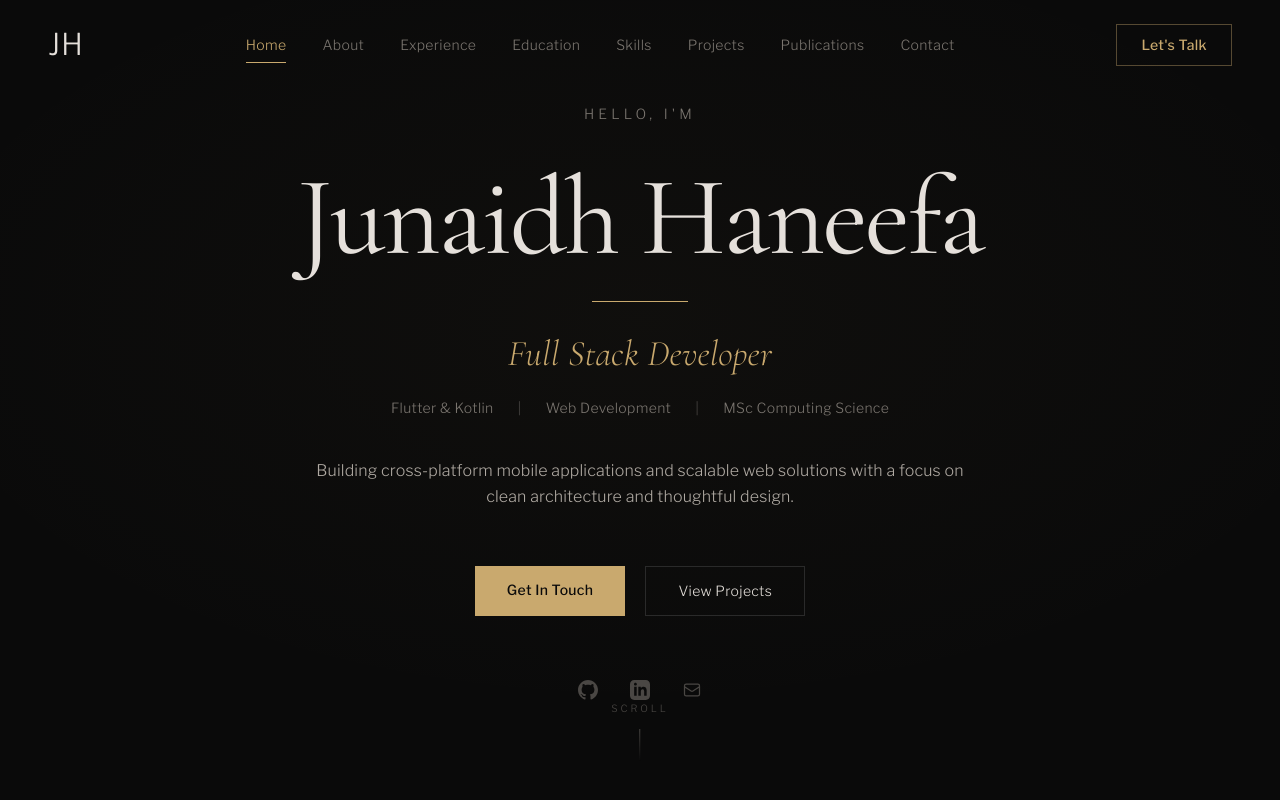
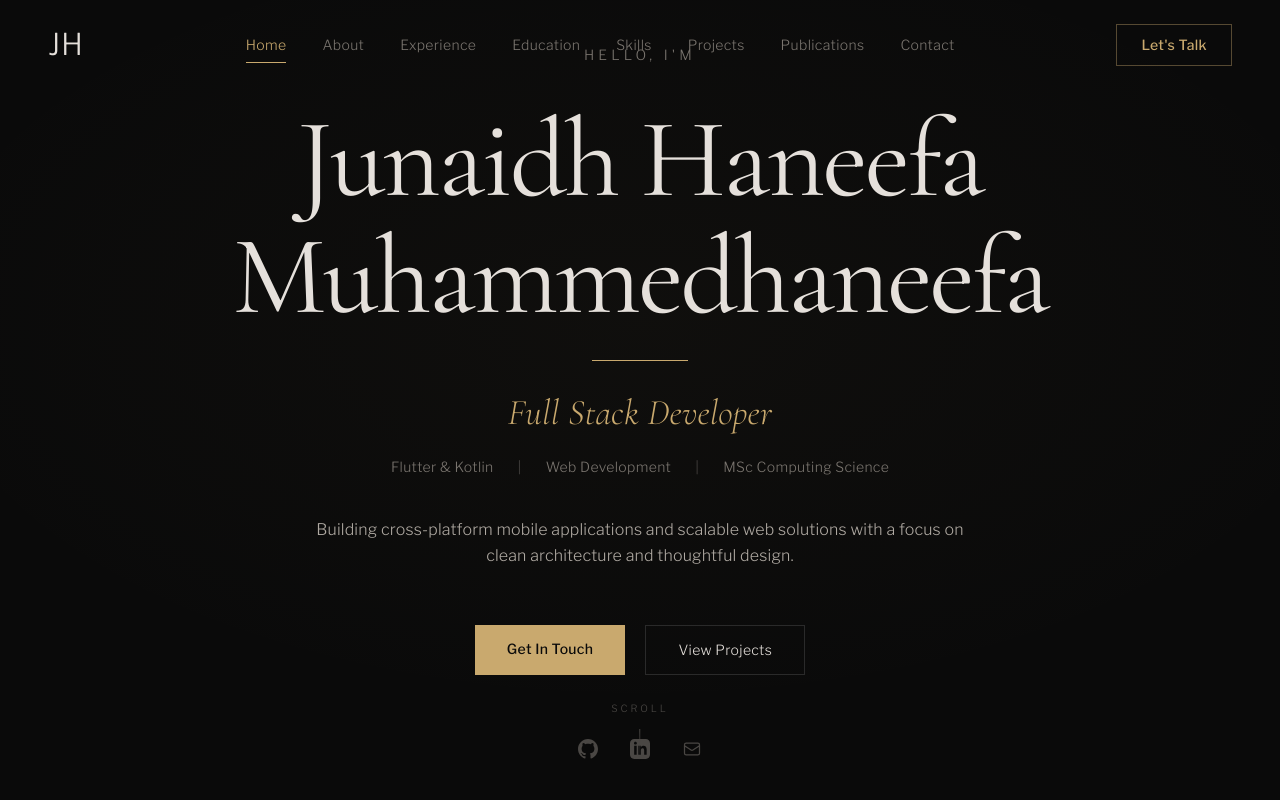
Before and after one commit to junaidh-junu/personal_portfolio, a React (Vite) app: page / in a window 1280 px wide. Shown: the top 800 px of the page. Built offline with nearby package versions, Linux system fonts and the light colour scheme.

Commit message:
fix: update name in Hero component for accuracy
- Changed displayed name from "Junaidh Haneefa" to "Junaidh Haneefa Muhammedhaneefa" for correct representation.

```diff
--- a/src/components/Hero.tsx
+++ b/src/components/Hero.tsx
@@ -66,7 +66,7 @@ const Hero = () => {
               itemProp="name"
               aria-label="Junaidh Haneefa - Full Stack Developer"
             >
-              Junaidh Haneefa
+              Junaidh Haneefa Muhammedhaneefa
             </span>
           </motion.h1>
 
```
